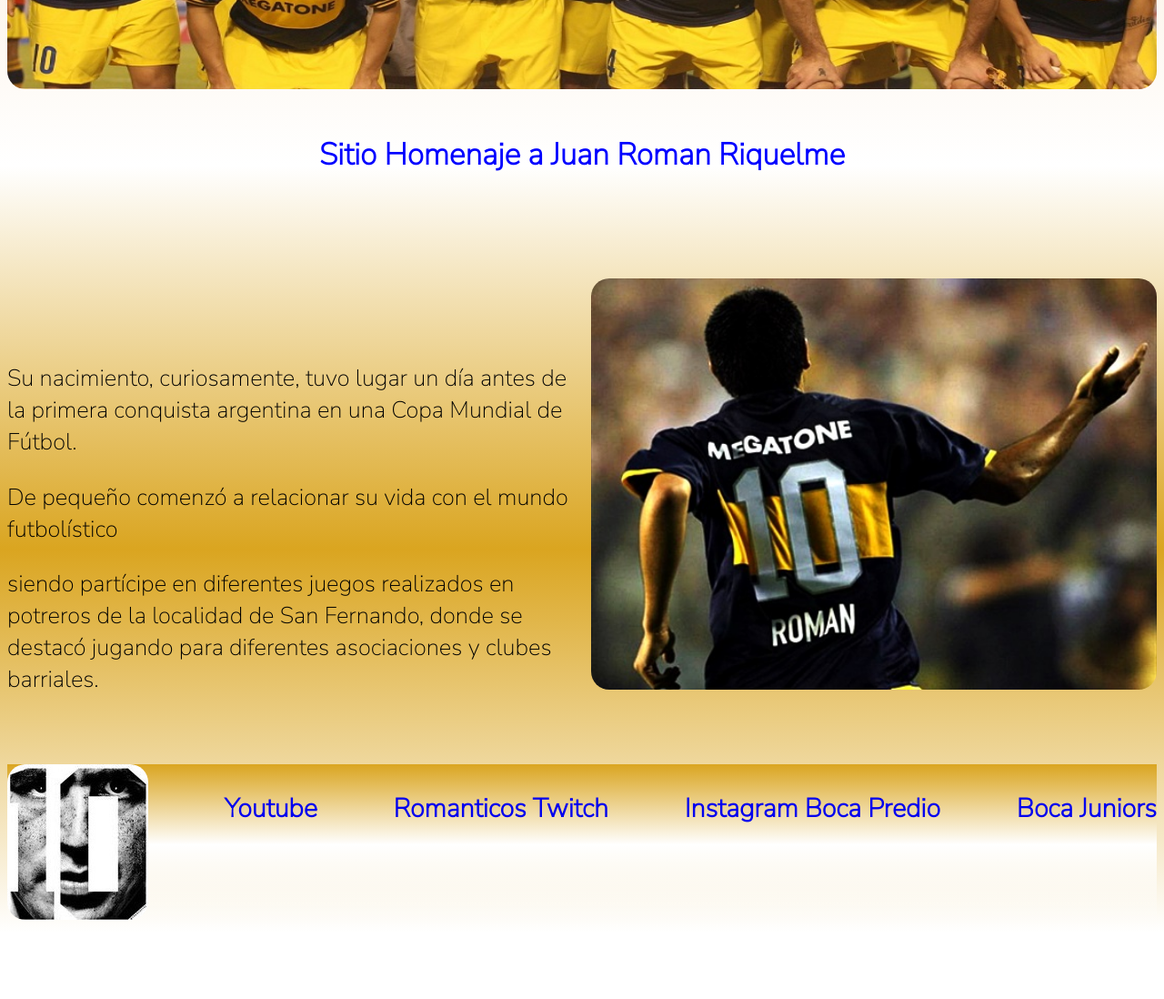
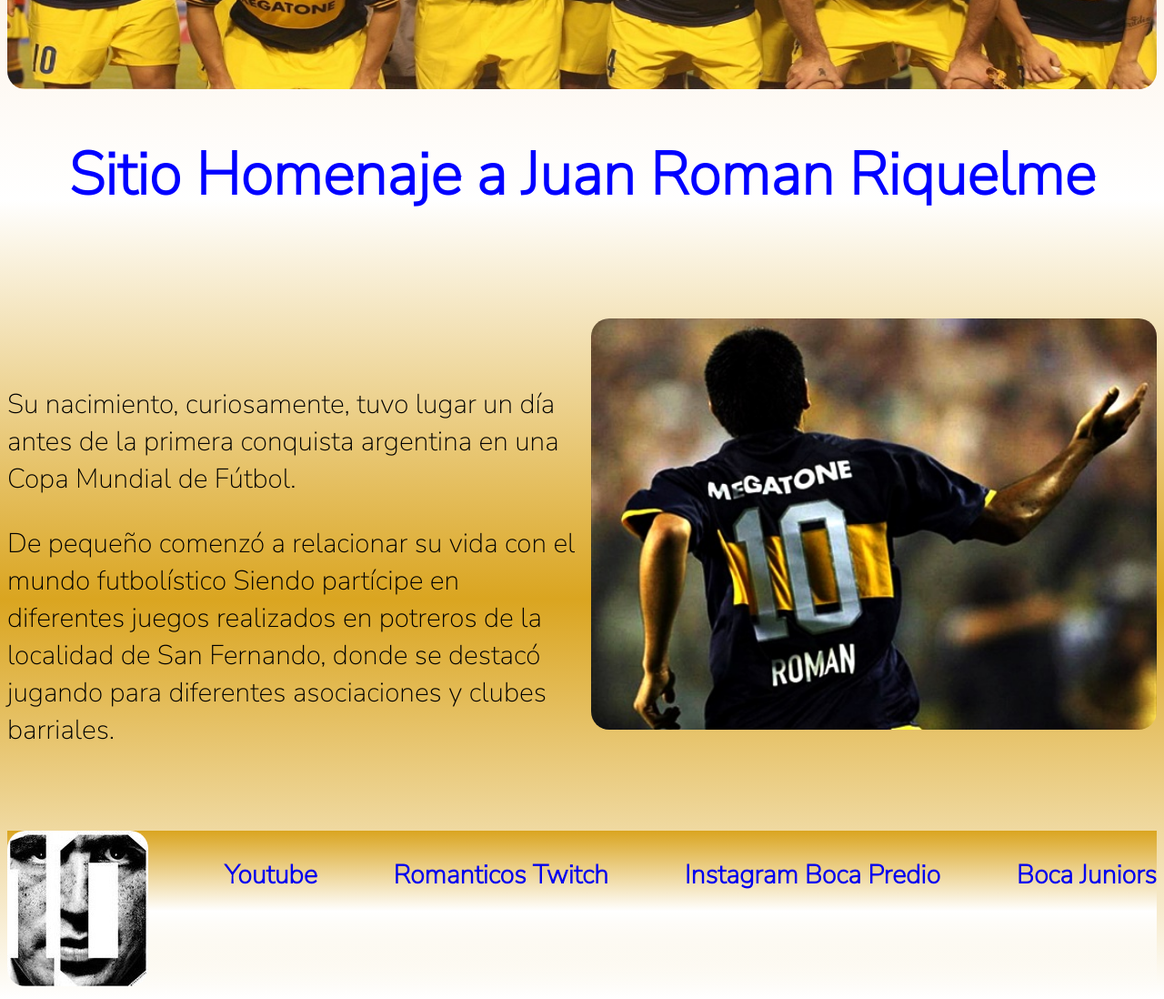
Before and after one commit to enoch2188/Proyecto_Final, a website: page index.html in a window 1280 px wide. Shown: the part 660-1758 px from the top of the page at 91% size. Before the commit the page ends 1685 px from the top, so only its background shows below. Drawn offline with nearby package versions, Linux system fonts and the light colour scheme.

Commit message:
voy a entregar asi y que sea lo que dios quiera

```diff
--- a/index.html
+++ b/index.html
@@ -47,10 +47,7 @@
             <div class="imgTitulo" data-aos="fade-down">
                 <img src="img/formacionlibertadores.jpg" alt="Formacion Libertadores 2007" class="img-fluida">
             </div>
-            <br>
-            <br>
-            <br>
-            <div class="titulo tituloAzul" data-aos="zoom-in-up" style="margin-bottom: 25px; margin-top: 20px;">
+            <div class="titulo tituloAzul" data-aos="zoom-in-up" style="margin-bottom: 25px;">
                 <h1 style="text-align: center;">Sitio Homenaje a Juan Roman Riquelme</h1>
             </div>
             <br>
@@ -58,16 +55,13 @@
             <div class="texto" data-aos="fade-up-right">
             <br>
             <br>
-            <br>
-                <p>
+                <p style="font-size: 30px;">
                     Su nacimiento, curiosamente, tuvo lugar un día antes de la primera conquista argentina
                     en una Copa Mundial de Fútbol.
                 </p>
-                <p>
+                <p style="font-size: 30px;">
                     De pequeño comenzó a relacionar su vida con el mundo futbolístico
-                </p>
-                <p>
-                    siendo partícipe en diferentes juegos realizados en potreros de la
+                    Siendo partícipe en diferentes juegos realizados en potreros de la
                     localidad de San Fernando, donde se destacó jugando para diferentes asociaciones y
                     clubes barriales.
                 </p>
@@ -76,8 +70,7 @@
                 <img src="img/la10.jpg" alt="Roman" class="img-fluida">
             </div>
             </main>
-
-            <footer style="margin-top: 50px;">
+        <footer style="margin-top: 60px;">
             <div class="logo">
                 <img src="img/logoblancocara.jpg" alt="cara de roman">
             </div>
@@ -93,9 +86,8 @@
             <div>
                 <h3><a class="mx-3" href="https://www.bocajuniors.com.ar">Boca Juniors</a></h3>
             </div>
-            <!-- <p class="copy">&copy; 2023 Juan Roman Riquelma. Todos los derechos reservados.</p> -->
         </footer>
-    </div>
+        </div>
     <!-- SCRIPT AOS -->
     <script src="https://unpkg.com/aos@2.3.1/dist/aos.js"></script>
     <script>
--- a/scss/_fuentes.scss
+++ b/scss/_fuentes.scss
@@ -13,7 +13,7 @@
 }
 
 @media only screen and (min-width: 1024px){
-    h1{font-size: 2.1rem;}
+    h1{font-size: 4.1rem;}
     h3{font-size: 1.8rem;}
     p{font-size: 1.6rem;}
     a{font-size: 1.8rem;
--- a/scss/_header.scss
+++ b/scss/_header.scss
@@ -3,7 +3,6 @@
     nav{
         font-size: larger;
         padding:10px;
-        text-align: right;
         ul{
             display: flex;
             flex-wrap: wrap;
@@ -23,3 +22,7 @@
         }
     }
 }
+ul li.active a {
+    color: #fff;
+    background-color: #333;
+  }
```
Also changed, not shown: pages/equipos.html (+1 -1 lines), pages/libros.html (+9 -0 lines), css/style.css, 1 other file.
